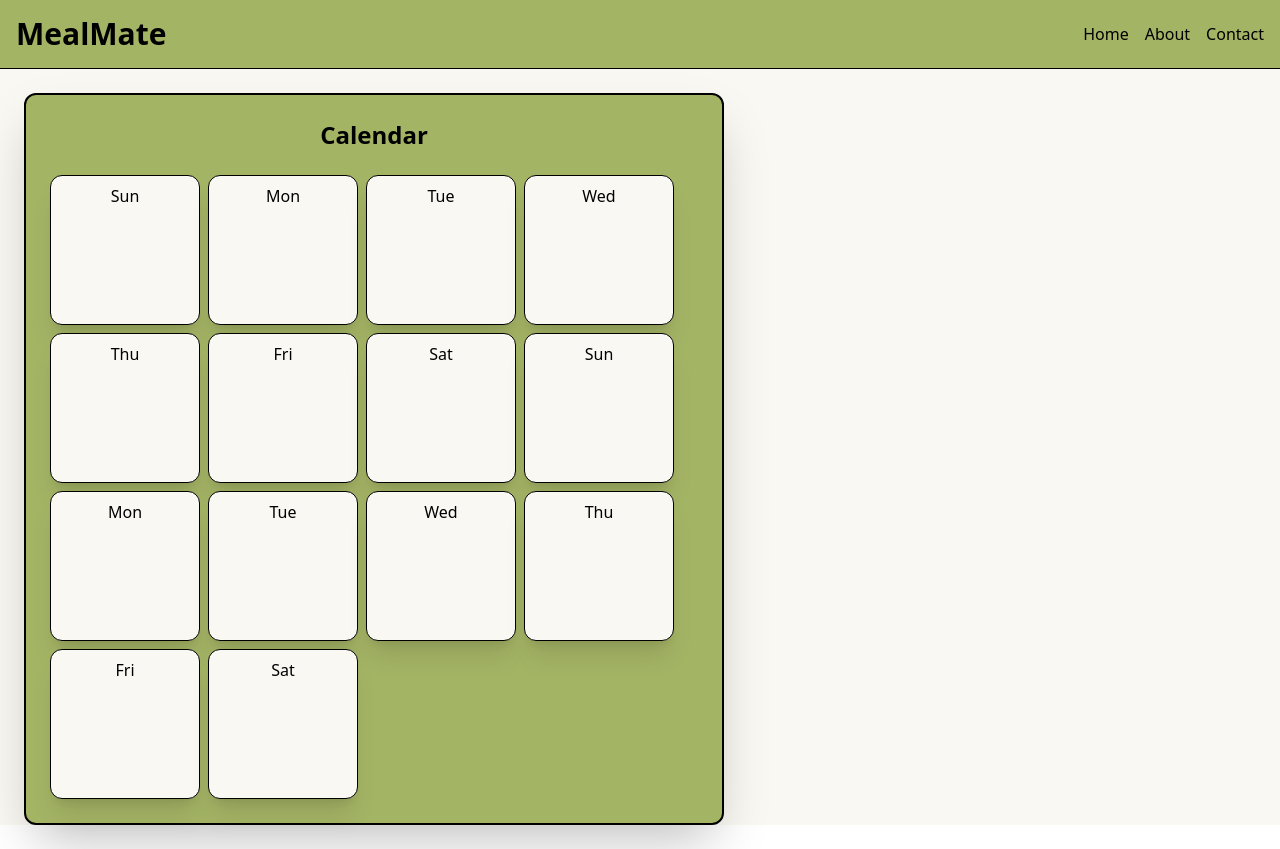
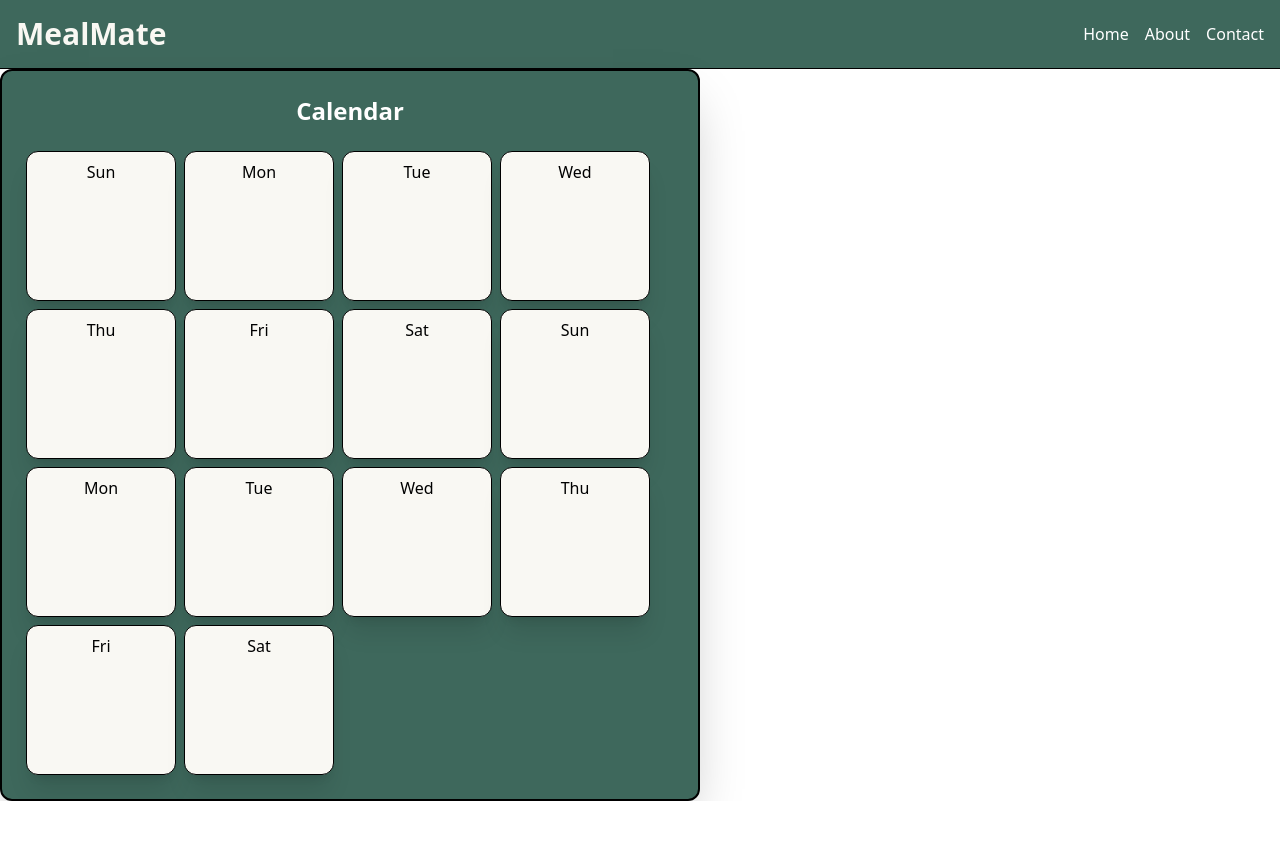
Before and after one commit to AaronLopezBarros/mealMate, a Next.js app: page / in a window 1280 px wide. After the commit the page ends 801 px from the top, so only its background shows below. Built offline with nearby package versions, Linux system fonts and the light colour scheme.

Commit message:
style: change default colors tailwind

```diff
--- a/src/components/Calendar.tsx
+++ b/src/components/Calendar.tsx
@@ -3,13 +3,13 @@ const DAYS_OF_WEEK = ['Sun', 'Mon', 'Tue', 'Wed', 'Thu', 'Fri', 'Sat'];
 export const Calendar = () => {
   const twoWeeks = [...DAYS_OF_WEEK, ...DAYS_OF_WEEK];
   return (
-    <section className='bg-primary m-6 max-w-[700px] rounded-xl border-2 border-black p-6 shadow-2xl'>
-      <h2 className='text-center text-2xl font-bold'>Calendar</h2>
+    <section className='max-w-[700px] rounded-xl border-2 border-black bg-primary p-6 shadow-2xl'>
+      <h2 className='text-center text-2xl font-bold text-white'>Calendar</h2>
       <div className='mt-6 flex flex-wrap gap-2'>
         {twoWeeks.map((day, index) => (
           <div
             key={index}
-            className='border-1 bg-background-white h-[150px] w-[150px] rounded-xl border border-black p-2 text-center shadow-xl'
+            className='border-1 bg-base-white h-[150px] w-[150px] rounded-xl border border-black p-2 text-center shadow-xl'
           >
             {day}
           </div>
--- a/src/components/Navbar.tsx
+++ b/src/components/Navbar.tsx
@@ -1,8 +1,8 @@
 export const Navbar = () => {
   return (
-    <div className='bg-primary flex items-center justify-between border-b border-black p-4 text-black'>
-      <h1 className='text-3xl font-bold'>MealMate</h1>
-      <div className='space-x-4'>
+    <div className='flex items-center justify-between border-b border-black bg-primary p-4 text-black'>
+      <h1 className='text-base-white text-3xl font-bold'>MealMate</h1>
+      <div className='space-x-4 text-white'>
         <a href='#' className='hover:underline'>
           Home
         </a>
--- a/tailwind.config.ts
+++ b/tailwind.config.ts
@@ -9,9 +9,9 @@ export default {
   theme: {
     extend: {
       colors: {
-        primary: '#A4B465',
-        secondary: '#FFCF50',
-        'background-white': '#f9f8f3',
+        primary: '#3E685C',
+        secondary: '#F19E4B',
+        'base-white': '#f9f8f3',
       },
     },
   },
```
